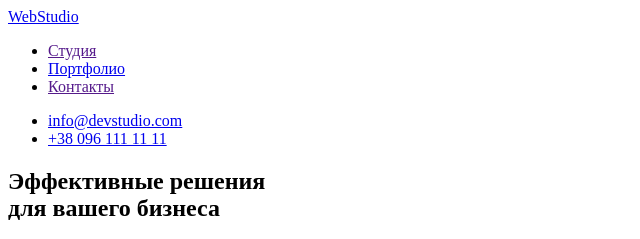
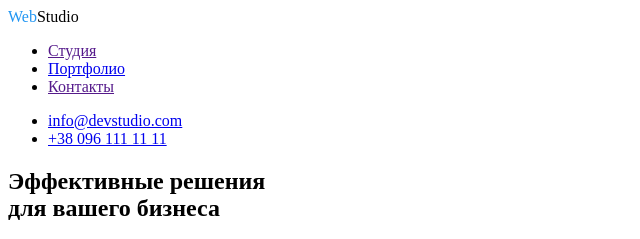
Before and after one commit to VasylMartin/goit-markup-hw-02, a plain HTML site: page index.html in a window 1280 px wide. Shown: the top 239 px of the page, 0-640 px from the left. Drawn offline with Linux system fonts and the light colour scheme.

Commit message:
css styles test

```diff
--- a/css/styles.css
+++ b/css/styles.css
@@ -0,0 +1,8 @@
+.logo-first {
+  color: #2196f3;
+}
+
+.logo {
+  color: #000000;
+  text-decoration-line: none;
+}
--- a/index.html
+++ b/index.html
@@ -5,12 +5,13 @@
     <meta http-equiv="X-UA-Compatible" content="IE=edge" />
     <meta name="viewport" content="width=device-width, initial-scale=1.0" />
     <title>WebStudio</title>
+    <link rel="stylesheet" href="./css/styles.css" />
   </head>
   <body>
     <!--HEADER-->
     <header>
       <nav>
-        <a href="/">WebStudio</a>
+        <a href="/" class="logo"><span class="logo-first">Web</span>Studio</a>
         <ul>
           <li><a href="">Студия</a></li>
           <li><a href="./portfolio.html">Портфолио</a></li>
```
Also changed, not shown: portfolio.html (+2 -1 lines).
